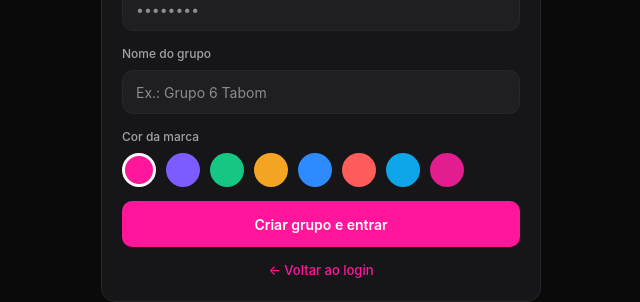
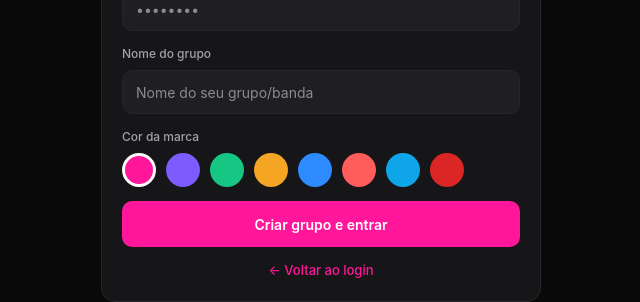
Before and after one commit to engvitorff/PagodeFin26, a React (Vite) app: page /onboarding in a window 1280 px wide. Shown: the part 382-684 px from the top of the page, without its empty margins (319-959 px from the left). Built offline with nearby package versions, Linux system fonts and the light colour scheme; no server answers.

Commit message:
ui(onboarding): remove nome de banda especifico do placeholder e ajusta paleta
Placeholder generico "Nome do seu grupo/banda" nos dois formularios
(criar/entrar em grupo), em vez de usar um nome de banda real como exemplo.
Troca um dos dois tons de rosa da paleta de marca por um vermelho solido.

```diff
--- a/src/lib/calc.ts
+++ b/src/lib/calc.ts
@@ -56,7 +56,7 @@ export function calcBordero(ev: Evento, musicos: Musico[]): Bordero {
   return { faturamento: ev.totalValueCents, custosFixos, freelancersCents, caixaBanda, cotaSocio, numSocios, lucro, operacional, customTotal };
 }
 
-export const BRAND_PRESETS = ['#FF169B', '#7C5CFF', '#16C784', '#F5A524', '#2E8BFF', '#FF5C5C', '#0EA5E9', '#E11D8F'];
+export const BRAND_PRESETS = ['#FF169B', '#7C5CFF', '#16C784', '#F5A524', '#2E8BFF', '#FF5C5C', '#0EA5E9', '#DC2626'];
 
 export const GANTT_COLORS = ['#FF169B', '#7C5CFF', '#16C784', '#F5A524', '#2E8BFF'];
 
--- a/src/pages/Onboarding.tsx
+++ b/src/pages/Onboarding.tsx
@@ -110,7 +110,7 @@ export function Onboarding() {
             <>
               <div className="field">
                 <label>Nome do grupo</label>
-                <input placeholder="Ex.: Grupo 6 Tabom" value={name} onChange={(e) => setName(e.target.value)} />
+                <input placeholder="Nome do seu grupo/banda" value={name} onChange={(e) => setName(e.target.value)} />
               </div>
               <div className="field">
                 <label>Cor da marca</label>
@@ -130,7 +130,7 @@ export function Onboarding() {
             <>
               <div className="field">
                 <label>Nome do grupo</label>
-                <input required placeholder="Ex.: Grupo 6 Tabom" value={name} onChange={(e) => setName(e.target.value)} />
+                <input required placeholder="Nome do seu grupo/banda" value={name} onChange={(e) => setName(e.target.value)} />
               </div>
               <div className="field">
                 <label>Senha do grupo</label>
```
